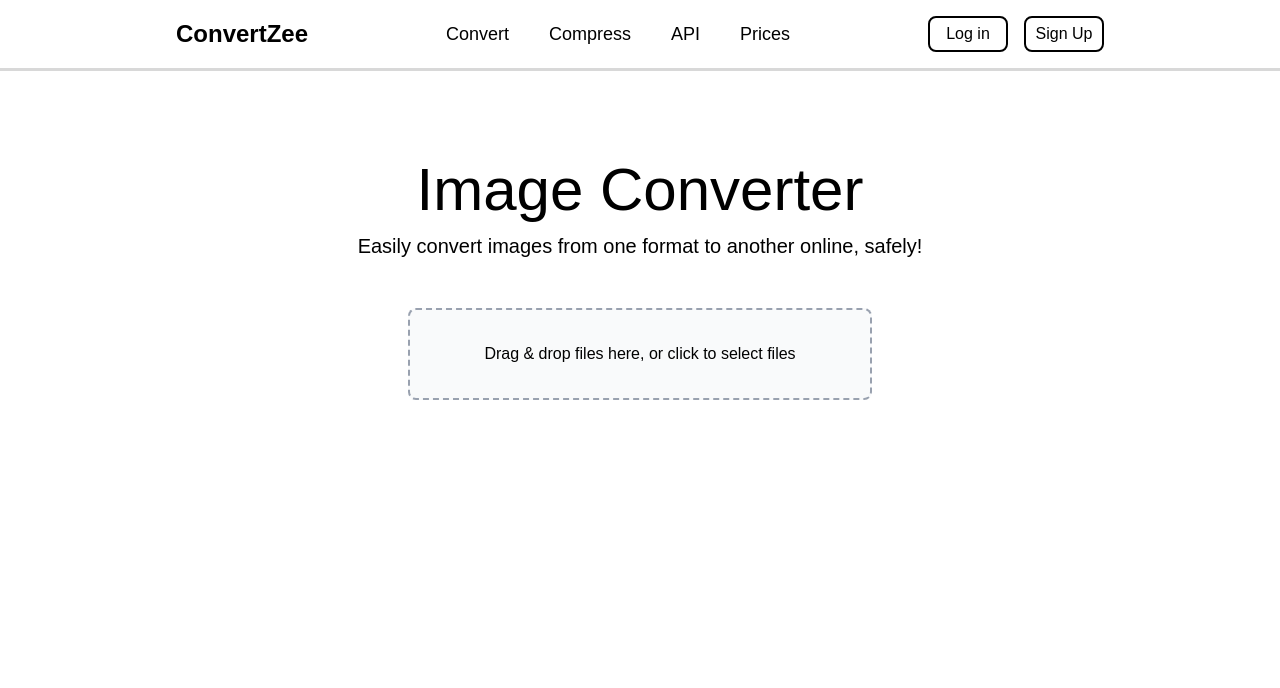
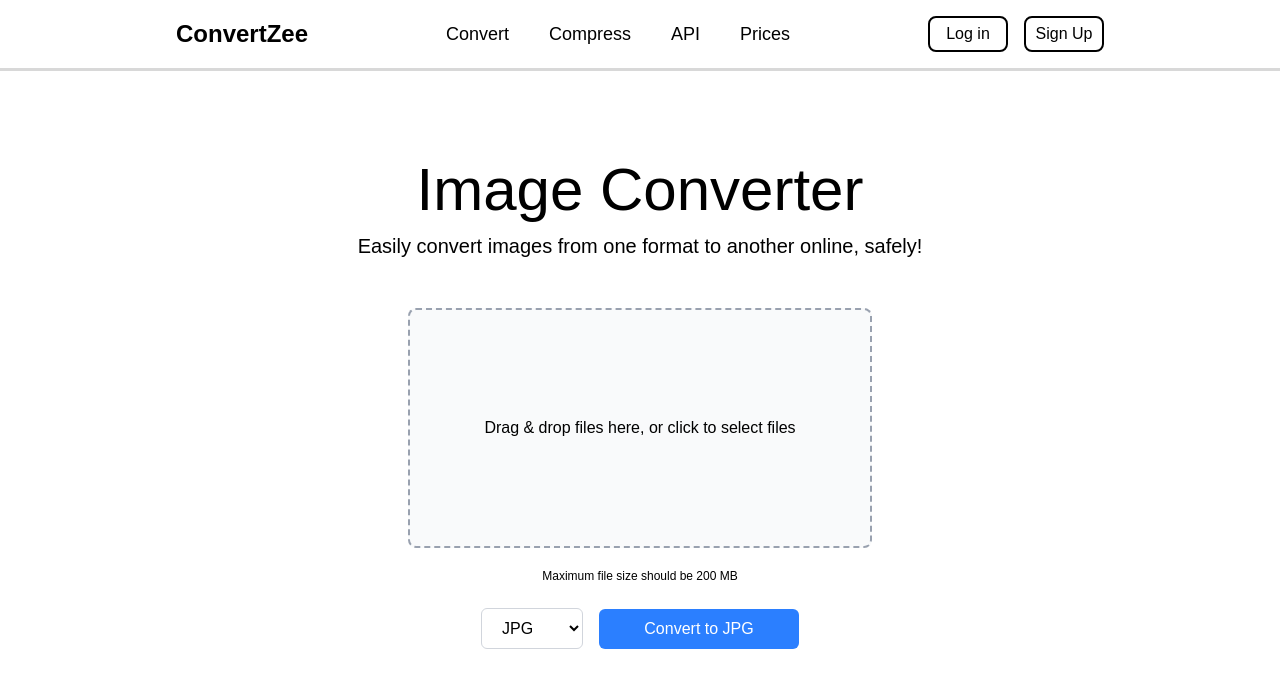
Before and after one commit to beatenstratblues/convertzee_frontend, a Next.js app: page / in a window 1280 px wide. Shown: the top 688 px of the page. Built offline with nearby package versions, Linux system fonts and the light colour scheme.

Commit message:
Convert page ui completed

```diff
--- a/app/page.js
+++ b/app/page.js
@@ -1,3 +1,4 @@
+import ConvertPageSelectorAndButton from "@/components/ConvertPageSelectorAndButton";
 import DropZone from "@/components/DropZone";
 
 const page = () => {
@@ -10,6 +11,8 @@
         Easily convert images from one format to another online, safely!
       </p>
       <DropZone />
+      <p className="mt-5 text-center text-xs">Maximum file size should be 200 MB</p>
+      <ConvertPageSelectorAndButton />
     </div>
   );
 };
--- /dev/null
+++ b/components/ConvertPageSelectorAndButton.js
@@ -0,0 +1,28 @@
+'use client'
+import { useState } from "react"
+
+const ConvertPageSelectorAndButton = () => {
+    const [selectedOption, setSelectedOption] = useState("jpg");
+  return (
+    <div className="flex justify-center items-center mt-6">
+        <select
+        value={selectedOption}
+        onChange={(e) => setSelectedOption(e.target.value)}
+        className="border border-gray-300 rounded-md py-2.5 px-4"
+      >
+        <option value="jpg">JPG</option>
+        <option value="png">PNG</option>
+        <option value="tiff">TIFF</option>
+        <option value="avif">AVIF</option>
+        <option value="webp">WEBP</option>
+      </select>
+      <button
+        className="ml-4 bg-blue-500 text-white px-4 py-2 rounded-md hover:bg-blue-600 w-50"
+      >
+        Convert to {selectedOption.toUpperCase()}
+      </button>
+    </div>
+  )
+}
+
+export default ConvertPageSelectorAndButton
--- a/components/DropZone.js
+++ b/components/DropZone.js
@@ -24,7 +24,7 @@
     <section
       className={`${
         isDragActive ? "bg-blue-100" : "bg-gray-50"
-      } mt-12 p-8 border-2 border-dashed border-gray-400 rounded-lg text-center cursor-pointer w-6/6 mx-auto md:w-4/6 lg:w-3/6`}
+      } mt-12 p-8 border-2 border-dashed border-gray-400 rounded-lg text-center cursor-pointer w-6/6 mx-auto md:w-4/6 lg:w-3/6 h-2/6 flex items-center justify-center`}
     >
       <div {...getRootProps()}>
         {acceptedFiles.length > 0 ? (
--- a/components/NavigationBar.js
+++ b/components/NavigationBar.js
@@ -8,7 +8,7 @@
 
   return (
     <nav className="border-b-3 border-[#d8d8d8] px-10 md:px-16 lg:px-44 py-4 bg-[#FFFFFF] flex justify-between items-center fixed w-full top-0 z-50">
-      <div className="text-2xl font-bold">ConvertZee</div>
+      <div className="text-2xl font-bold"><Link href="/">ConvertZee</Link></div>
 
       <button
         className="md:hidden text-gray-700"
```
